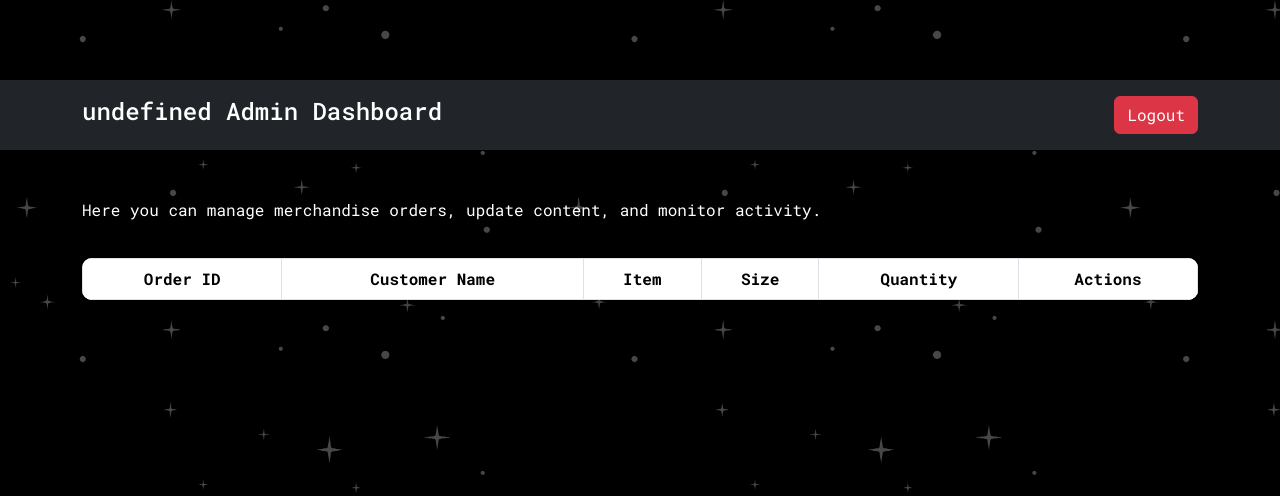
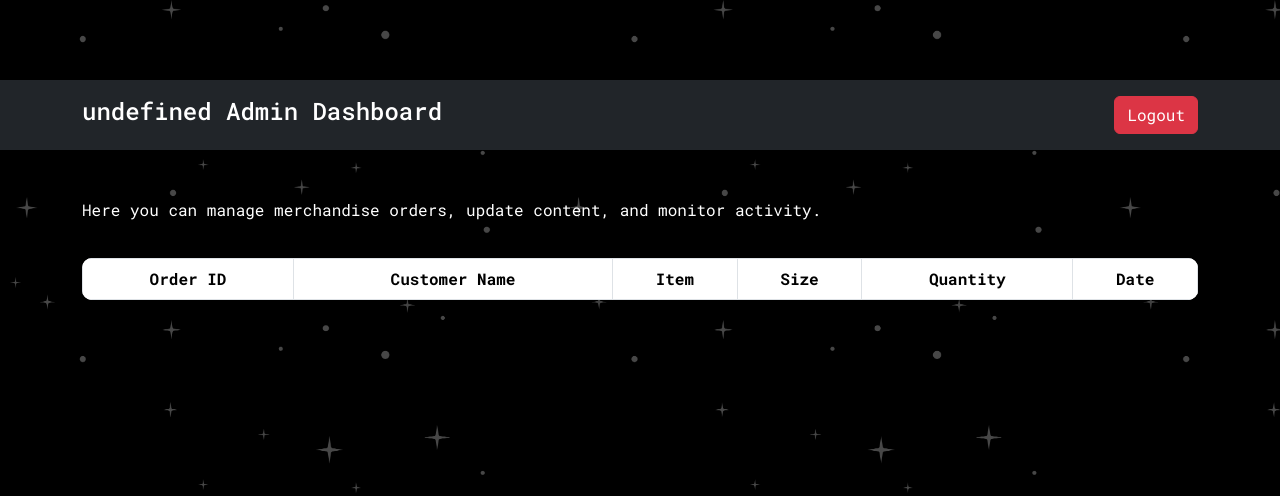
Before and after one commit to dariuuusss/E-merChandiSe, a PHP site: page /admin/admin.php in a window 1280 px wide. Shown: the top 496 px of the page. Run offline with PHP 8.4, Linux system fonts and the light colour scheme; lists and menus that the app fills with data are empty.

Commit message:
FInal Output

```diff
--- a/admin/admin.php
+++ b/admin/admin.php
@@ -35,7 +35,7 @@
                         <th>Item</th>
                         <th>Size</th>
                         <th>Quantity</th>
-                        <th>Actions</th>
+                        <th>Date</th>
                     </tr>
                 </thead>
                 <tbody>
@@ -90,10 +90,7 @@
                                 <td>` + row.item + `</td>
                                 <td>` + row.size + `</td>
                                 <td>` + row.quantity + `</td>
-                                <td>
-                                    <a href="edit_order.php?id=` + row.order_id + `" class="btn btn-warning">Edit</a>
-                                    <a href="delete_order.php?id=` + row.order_id + `" class="btn btn-danger">Delete</a>
-                                </td>
+                                <td>` + row.date + `</td>
                             `;
                             tableBody.appendChild(tr);
                         });
--- a/admin/fetch&write.php
+++ b/admin/fetch&write.php
@@ -22,10 +22,10 @@
 
     // If the user is an admin, show all data (regardless of department)
     if ($department === 'all') {
-        $stmt = $pdo->prepare("SELECT order_id, costumer_name, item, size, quantity FROM sales");
+        $stmt = $pdo->prepare("SELECT order_id, costumer_name, item, size, quantity, date FROM sales");
     } else {
         // If the user is not an admin, filter by their department
-        $stmt = $pdo->prepare("SELECT order_id, costumer_name, item, size, quantity FROM sales WHERE department = :department");
+        $stmt = $pdo->prepare("SELECT order_id, costumer_name, item, size, quantity, date FROM sales WHERE department = :department");
         $stmt->bindParam(':department', $department, PDO::PARAM_STR);
     }
 
--- a/cart.css
+++ b/cart.css
@@ -66,7 +66,7 @@
 }
 .section {
     margin-bottom: 20px;
-    background: #fff;
+    background: #000000;
     padding: 20px;
     border-radius: 8px;
     box-shadow: 0 0 10px rgba(0, 0, 0, 0.1);
```
